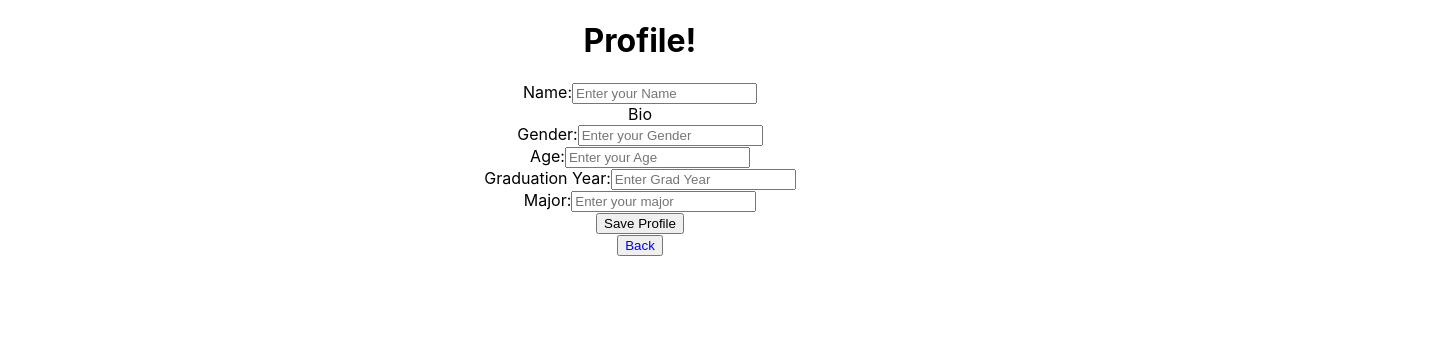
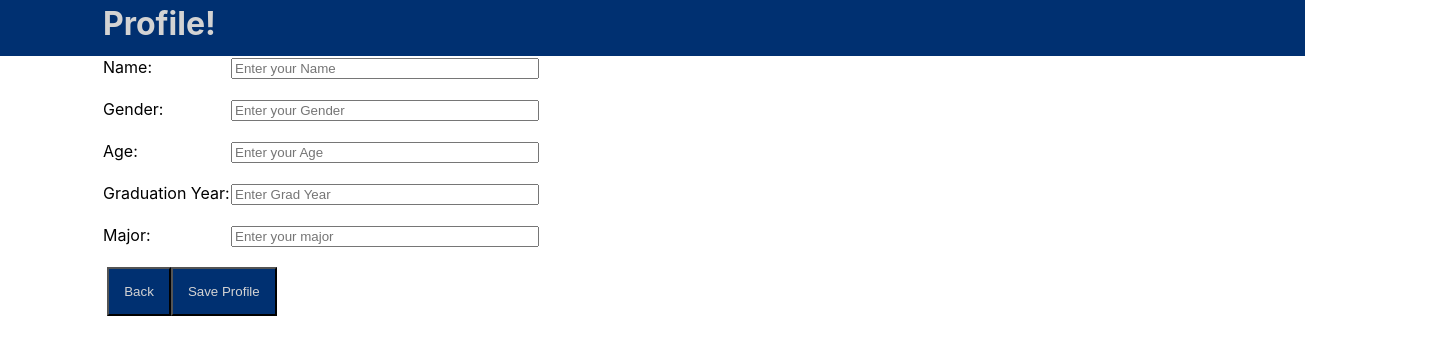
Before and after one commit to Smyan-Thota/FindABuddy, a React (Create React App) app in the folder find-a-buddy/: page /profile in a window 1280 px wide. Shown: the top 354 px of the page, 1433 px wide, since content can reach past the window. Built offline with nearby package versions, Linux system fonts and the light colour scheme.

Commit message:
CSS Stuff

```diff
--- a/find-a-buddy/package.json
+++ b/find-a-buddy/package.json
@@ -3,6 +3,10 @@
   "version": "0.1.0",
   "private": true,
   "dependencies": {
+    "@emotion/react": "^11.11.4",
+    "@emotion/styled": "^11.11.0",
+    "@mui/material": "^5.15.12",
+    "@mui/x-data-grid": "^6.19.6",
     "@testing-library/jest-dom": "^5.17.0",
     "@testing-library/react": "^13.4.0",
     "@testing-library/user-event": "^13.5.0",
--- a/find-a-buddy/src/components-js/activity-list/activity-list.tsx
+++ b/find-a-buddy/src/components-js/activity-list/activity-list.tsx
@@ -8,8 +8,8 @@ import { MenuButton } from "../misc/menu-button.tsx";
 const ActivityList = () => {
 
     return(
-        <div className="activity-list">
-            <h1>Activity List!</h1>
+        <div className="activity-list style-header">
+            <h1 className="style-header-text">Activity List!</h1>
             <p>In the future we can add filters here to be passed into the query</p>
             <div>
                 <MenuButton buttonText="Gym Bro"         pathString="gym-bro" />
--- a/find-a-buddy/src/components-js/homepage/homepage.tsx
+++ b/find-a-buddy/src/components-js/homepage/homepage.tsx
@@ -1,4 +1,5 @@
 import React from "react";
+import "./../../styling/parentstyling.css";
 import { MenuButton } from "../misc/menu-button.tsx";
 
 /* From the home page, you should be able to access the following pages:
@@ -10,8 +11,8 @@ import { MenuButton } from "../misc/menu-button.tsx";
 const Homepage = () => {
 
     return(
-        <div className="homepage">
-            <h1>Find-A-Buddy!</h1>
+        <div className="homepage style-header">
+            <h1 className="style-header-text">Find-A-Buddy!</h1>
             <MenuButton buttonText="Profile"    pathString="profile" />
             <MenuButton buttonText="Activities" pathString="activity-list" />
         </div>
--- a/find-a-buddy/src/components-js/misc/menu-button.tsx
+++ b/find-a-buddy/src/components-js/misc/menu-button.tsx
@@ -1,5 +1,6 @@
 import React from "react";
 import { Link } from "react-router-dom";
+import "./../../styling/parentstyling.css";
 
 /*
  * The goal of this element is to display a button that the user can press to go to another page.
@@ -8,8 +9,8 @@ import { Link } from "react-router-dom";
 const MenuButton = (props : MenuButtonProps) => {
 
     return(
-        <button className="menu-button">
-            <Link to={`/${props.pathString}`} style={{ textDecoration: 'none'}}>
+        <button className="style-menu-button">
+            <Link to={`/${props.pathString}`} style={{ textDecoration: 'none', color: 'var(--text-color)'}}>
                 {props.buttonText}
             </Link>
         </button>
--- a/find-a-buddy/src/components-js/profile/profile.tsx
+++ b/find-a-buddy/src/components-js/profile/profile.tsx
@@ -16,35 +16,54 @@ const Profile = () => {
     };
 
     return (
-        <div className="profile">
-            <h1>Profile!</h1>
+        <div className="profile style-header">
+            <h1 className="style-header-text">Profile!</h1>
             <form onSubmit={handleSave}>
                 <div>
-                    <label>Name:</label>
-                    <input type="text" value={name} onChange={(e) => setName(e.target.value)}placeholder="Enter your Name" />
+                    <div className="style-profile-attr">
+                        <label>Name:</label>
+                    </div>
+                    <div className="profile-style-input-box">
+                        <input type="text" value={name} onChange={(e) => setName(e.target.value)}placeholder="Enter your Name" style={{width: "300px"}}/>
+                    </div>
                 </div>
                 <div>
-                    <label>Bio</label>
                     <div>
-                        <label>Gender:</label>
-                        <input type="text" value={gender} onChange={(e) => setGender(e.target.value)} placeholder="Enter your Gender"/>
+                        <div className="style-profile-attr">
+                            <label>Gender:</label>
+                        </div>
+                        <div className="profile-style-input-box">
+                            <input type="text" value={gender} onChange={(e) => setGender(e.target.value)} placeholder="Enter your Gender" style={{width: "300px"}}/>
+                        </div>
                     </div>
                     <div>
-                        <label>Age:</label>
-                        <input type="number" value={age} onChange={(e) => setAge(e.target.value)} placeholder="Enter your Age"/>
+                        <div className="style-profile-attr">
+                            <label>Age:</label>
+                        </div>
+                        <div className="profile-style-input-box">
+                            <input type="number" value={age} onChange={(e) => setAge(e.target.value)} placeholder="Enter your Age" style={{width: "300px"}}/>
+                        </div>
                     </div>
                     <div>
-                        <label>Graduation Year:</label>
-                        <input type="number" value={graduationYear} onChange={(e) => setGraduationYear(e.target.value)} placeholder="Enter Grad Year"/>
+                        <div className="style-profile-attr">
+                            <label>Graduation Year:</label>
+                        </div>
+                        <div className="profile-style-input-box">
+                            <input type="number" value={graduationYear} onChange={(e) => setGraduationYear(e.target.value)} placeholder="Enter Grad Year" style={{width: "300px"}}/>
+                        </div>
                     </div>
                     <div>
-                        <label>Major:</label>
-                        <input type="text" value={major} onChange={(e) => setMajor(e.target.value)} placeholder="Enter your major" />
+                        <div className="style-profile-attr">
+                            <label>Major:</label>
+                        </div>
+                        <div className="profile-style-input-box">
+                            <input type="text" value={major} onChange={(e) => setMajor(e.target.value)} placeholder="Enter your major"  style={{width: "300px"}}/>
+                        </div>
                     </div>
                 </div>
-                <button type="submit">Save Profile</button>
+                <MenuButton buttonText="Back" pathString="" />
+                <button className="style-menu-button" type="submit">Save Profile</button>
             </form>
-            <MenuButton buttonText="Back" pathString="" />
         </div>
     );
 }
--- a/find-a-buddy/src/dummyValues/mockData.json
+++ b/find-a-buddy/src/dummyValues/mockData.json
@@ -1,20 +1,4 @@
 [
-        {
-            "name": "NAME",
-            "interests": "gym-bro",
-            "year": "YEAR",
-            "age": "AGE",
-            "major": "MAJOR",
-            "gender": "GENDER"
-        },
-        {
-            "name": "NAME",
-            "interests": "cooking-partner",
-            "year": "YEAR",
-            "age": "AGE",
-            "major": "MAJOR",
-            "gender": "GENDER"
-        },
             {
               "name": "Alice",
               "interests": "gym-bro",
--- /dev/null
+++ b/find-a-buddy/src/styling/parentstyling.css
@@ -0,0 +1,82 @@
+/* Define some variables
+Color resource: https://case.edu/brand/visual-identity/color*/
+:root {
+    /* PRIMARY COLOR */
+    --CWRU-Blue: rgb(0, 48, 113);
+
+    /* SECONDARY COLORS */
+    --CWRU-Dark-Blue: rgb(9, 20, 58);
+    --CWRU-True-Blue: rgb(0, 122, 184);
+    --CWRU-Light-Blue: rgb(166, 210, 230);
+    --Black: rgb(0, 0, 0);
+    --Dark-Gray: rgb(153, 153, 153);
+    --Light-Gray: rgb(211, 211, 211);
+
+    /* TERTIARY COLORS */
+    --Terracotta-Orange: rgb(214, 61, 31);
+    --Fall-Yellow: rgb(255, 146, 57);
+    --Blue-Green: rgb(55, 126, 114);
+    --Violet-Purple: rgb(104, 44, 149);
+    --Vivid-Green: rgb(97, 165, 48);
+
+    /* LEFT MARGINS */
+    --Text-Margin-Left: 10vw;
+    --Button-Margin-Left: -35vw;
+}
+
+/* Header style */
+.style-header {
+    background-color: var(--CWRU-Blue);
+    margin: -25px;
+    height: 60px;
+}
+
+/* Header text */
+.style-header-text {
+    color: var(--Light-Gray);
+    position: relative;
+    top: 8px;
+    text-align: left;
+    left: var(--Text-Margin-Left);
+}
+
+/* Styles all MenuButton elements (currently it looks like all of our buttons are) */
+.style-menu-button {
+    color: var(--Light-Gray);
+    background-color: var(--CWRU-Blue);
+    position: relative;
+    text-align: left;
+    left: var(--Button-Margin-Left);
+    padding: 15px;
+}
+
+/* Style profile attributes (e.g. name, gender, age...) */
+.style-profile-attr {
+    position: relative;
+    text-align: left;
+    left: var(--Text-Margin-Left);
+}
+
+.profile-style-input-box {
+    position: relative;
+    text-align: left;
+    left: 20vw;
+    top: -20px;
+    width: 500px;
+}
+
+.activity-style-table {
+    margin: 0 auto;
+    height: 300;
+    width: 80%;
+}
+
+/* I believe this one is inherited for table rows */
+.odd-row {
+    background-color: var(--CWRU-Light-Blue);
+}
+
+/* I believe this one is inherited for table rows */
+.even-row {
+    background-color: white;
+}
```
Also changed, not shown: find-a-buddy/src/components-js/activity-list/activity-buddy-select.tsx (+24 -23 lines), 1 other file (tests, documents, lock files or other folders).
